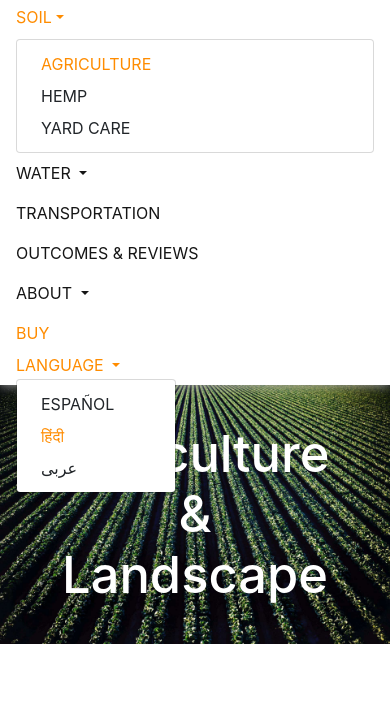
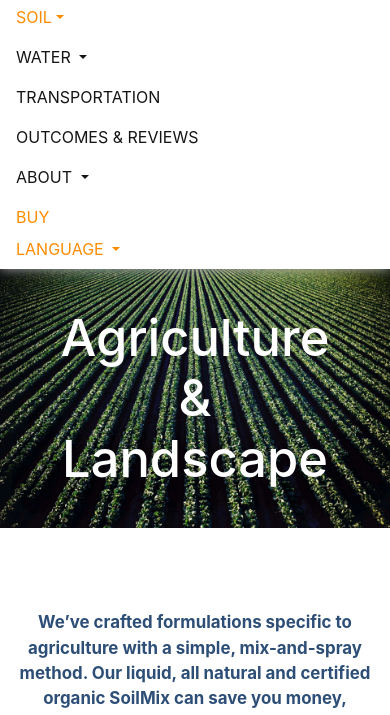
Before and after one commit to Spenceyb123/natura-solve-website, a plain HTML site: page agriculture.html in a window 390 px wide. Both pictures are taken after a click on the button "Toggle navigation". Shown: the part 51-766 px from the top of the page. Drawn offline with Linux system fonts and the light colour scheme; files whose address does not match are found by name.

Commit message:
closed open nav dropdowns

```diff
--- a/agriculture.html
+++ b/agriculture.html
@@ -56,8 +56,8 @@
 
             <div class="collapse navbar-collapse" id="navcol-2">
                 <ul class="navbar-nav mx-auto">
-                    <li class="nav-item dropdown show"><a class="dropdown-toggle nav-link nav-links" aria-expanded="true" data-toggle="dropdown" href="#" style="color: darkorange;">SOIL</a>
-                        <div class="dropdown-menu show nav-links"><a class="dropdown-item nav-links" href="agriculture.html" style="color: darkorange;">AGRICULTURE</a><a class="dropdown-item nav-links" href="#">HEMP</a><a class="dropdown-item nav-links" href="#">YARD CARE</a></div>
+                    <li class="nav-item dropdown"><a class="dropdown-toggle nav-link nav-links" aria-expanded="false" data-toggle="dropdown" href="#" style="color: darkorange;">SOIL</a>
+                        <div class="dropdown-menu nav-links"><a class="dropdown-item nav-links" href="agriculture.html" style="color: darkorange;">AGRICULTURE</a><a class="dropdown-item nav-links" href="#">HEMP</a><a class="dropdown-item nav-links" href="#">YARD CARE</a></div>
                     </li>
                     <li class="nav-item dropdown nav-links"><a class="dropdown-toggle nav-link nav-links" aria-expanded="false" data-toggle="dropdown" href="#">WATER&nbsp;</a>
                         <div class="dropdown-menu nav-links"><a class="dropdown-item nav-links" href="#">PONDS, WATERWAYS, &amp; WELLS</a><a class="dropdown-item nav-links" href="#">WASTEWATER</a><a class="dropdown-item nav-links" href="#">MUNICIPAL WASTEWATER</a><a class="dropdown-item nav-links" href="#">INDUSTRIAL WASTEWATER</a><a class="dropdown-item nav-links" href="#">FRAC &amp; PROCESSED WATER</a><a class="dropdown-item nav-links" href="#">TAILINGS &amp; PREG STATION</a></div>
@@ -69,8 +69,8 @@
                     </li>
                     <li class="nav-item nav-links"><a class="nav-link nav-links" href="buy.html" style="color: darkorange;">BUY</a></li>
                 </ul>
-                <div class="dropdown show nav-links"><a class="dropdown-toggle" aria-expanded="true" data-toggle="dropdown" href="#" style="color: darkorange;">LANGUAGE&nbsp;</a>
-                    <div class="dropdown-menu show"><a class="dropdown-item" href="#">ESPAÑOL</a><a class="dropdown-item" href="india/index.html" style="color: darkorange;">हिंदी</a><a class="dropdown-item" href="#">عربى</a></div>
+                <div class="dropdown nav-links"><a class="dropdown-toggle" aria-expanded="false" data-toggle="dropdown" href="#" style="color: darkorange;">LANGUAGE&nbsp;</a>
+                    <div class="dropdown-menu"><a class="dropdown-item" href="#">ESPAÑOL</a><a class="dropdown-item" href="india/index.html" style="color: darkorange;">हिंदी</a><a class="dropdown-item" href="#">عربى</a></div>
                 </div>
             </div>
         </div>
```
Also changed, not shown: buy.html (+4 -4 lines), index.html (+4 -4 lines), india/index.html (+4 -4 lines), products/1-gallon-soilMix.html (+4 -4 lines), products/1-gallon-waterMix.html (+4 -4 lines), products/15-gallons-soilMix.html (+4 -4 lines), products/15-gallons-waterMix.html (+4 -4 lines), products/5-gallons-soilMix.html (+4 -4 lines), products/5-gallons-waterMix.html (+4 -4 lines), products/sample-soilMix.html (+4 -4 lines), products/sample-waterMix.html (+4 -4 lines), products/yard-package.html (+4 -4 lines).
